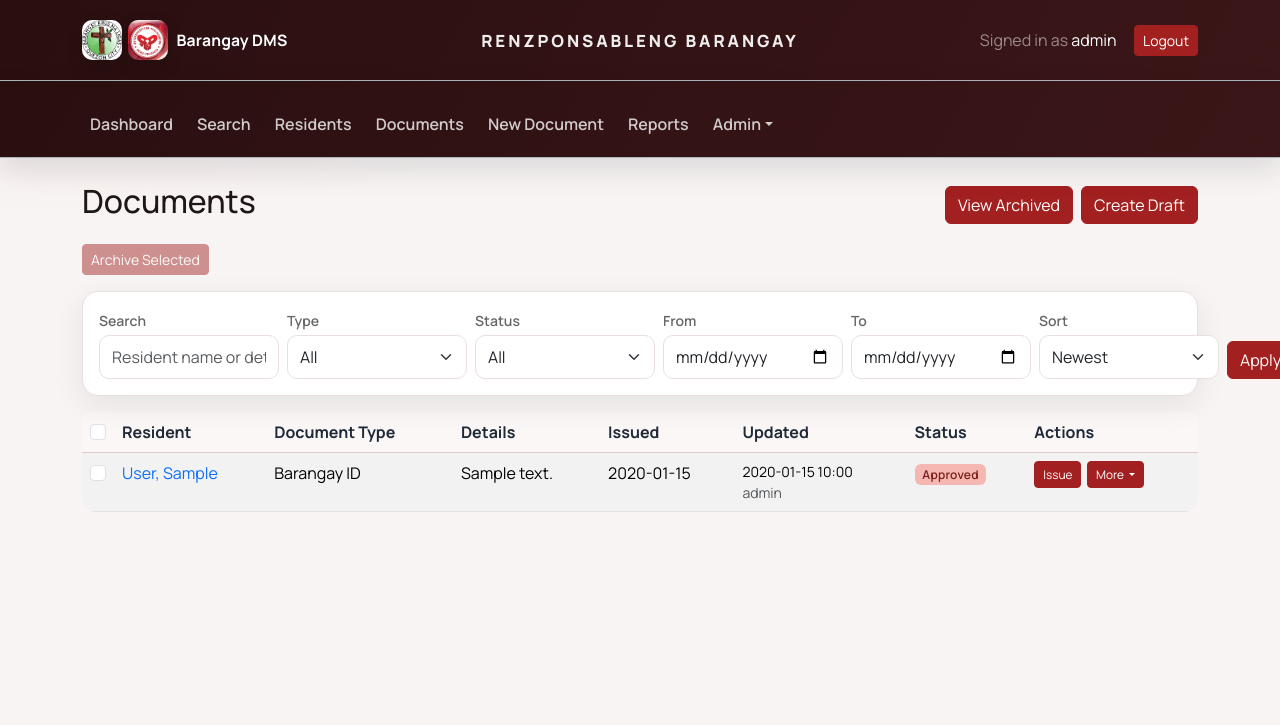
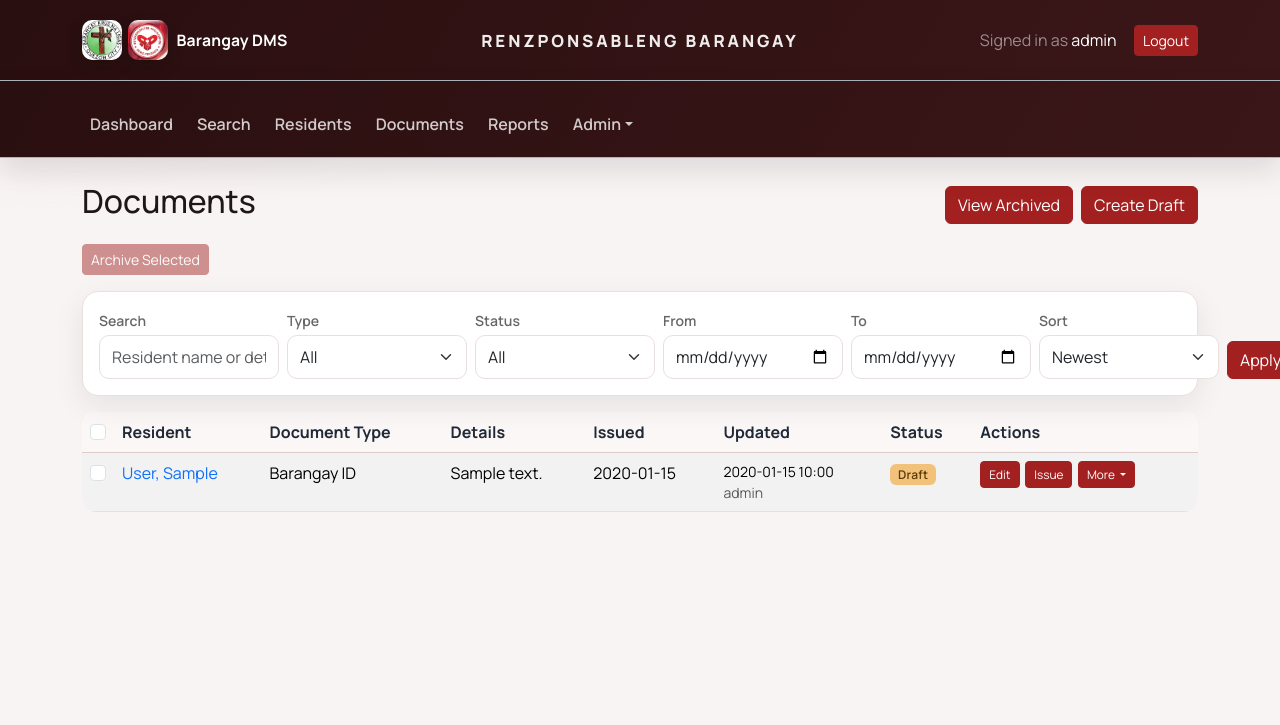
Before and after one commit to kaizen-2004/Barangay-Document-Management-System-V2, a Flask app: page /documents in a window 1280 px wide; the page is wider, and only the part inside the window is pictured. Shown: the top 725 px of that part. Run offline with Flask 3, Linux system fonts and the light colour scheme; a user stored in the database is signed in; tables that the repository leaves empty hold one stand-in row (values such as "Sample post"); some libraries are stand-ins or nearby versions.

```diff
--- a/barangay_project/routes.py
+++ b/barangay_project/routes.py
@@ -30,6 +30,7 @@ from .time_utils import utcnow
 
 
 DOCUMENT_STATUSES = ("draft", "pending", "approved", "issued")
+DRAFT_LIKE_STATUSES = ("draft", "pending", "approved")
 BRGY_ID_PATTERN = re.compile(r"^BRGY-\\d{4}-\\d{5}$", re.IGNORECASE)
 
 
@@ -160,7 +161,10 @@ def global_search():
             if type_id.isdigit():
                 query = query.filter(Document.document_type_id == int(type_id))
             if status in DOCUMENT_STATUSES:
-                query = query.filter(Document.status == status)
+                if status == "draft":
+                    query = query.filter(Document.status.in_(DRAFT_LIKE_STATUSES))
+                else:
+                    query = query.filter(Document.status == status)
             query = query.order_by(Document.issue_date.desc())
             if scope == "documents":
                 pagination = db.paginate(query, page=page, per_page=per_page, error_out=False)
@@ -690,7 +694,10 @@ def resident_profile(resident_id: int):
     if not show_archived:
         docs_query = docs_query.filter(Document.is_archived.is_(False))
     if doc_status in DOCUMENT_STATUSES:
-        docs_query = docs_query.filter(Document.status == doc_status)
+        if doc_status == "draft":
+            docs_query = docs_query.filter(Document.status.in_(DRAFT_LIKE_STATUSES))
+        else:
+            docs_query = docs_query.filter(Document.status == doc_status)
     docs_query = docs_query.order_by(Document.issue_date.desc())
 
     pagination = db.paginate(docs_query, page=page, per_page=per_page, error_out=False)
@@ -865,7 +872,10 @@ def list_documents():
         query = query.filter(Document.document_type_id == int(type_id))
 
     if status in DOCUMENT_STATUSES:
-        query = query.filter(Document.status == status)
+        if status == "draft":
+            query = query.filter(Document.status.in_(DRAFT_LIKE_STATUSES))
+        else:
+            query = query.filter(Document.status == status)
 
     # Optional date range (YYYY-MM-DD)
     try:
@@ -949,7 +959,10 @@ def list_archived_documents():
         query = query.filter(Document.document_type_id == int(type_id))
 
     if status in DOCUMENT_STATUSES:
-        query = query.filter(Document.status == status)
+        if status == "draft":
+            query = query.filter(Document.status.in_(DRAFT_LIKE_STATUSES))
+        else:
+            query = query.filter(Document.status == status)
 
     # Optional date range (YYYY-MM-DD)
     try:
@@ -1129,8 +1142,8 @@ def edit_document(document_id: int):
     if document.is_archived:
         flash("Archived documents cannot be edited.", "warning")
         return redirect(url_for("main.list_documents"))
-    if document.status in {"pending", "approved", "issued"}:
-        flash("Only draft documents can be edited.", "warning")
+    if document.status == "issued":
+        flash("Issued documents cannot be edited. Use Revise to create a new draft.", "warning")
         return redirect(url_for("main.list_documents"))
     form = DocumentForm(obj=document)
 
@@ -1191,60 +1204,6 @@ def edit_document(document_id: int):
     return render_template("document_form.html", form=form, title="Edit Document")
 
 
-@main_bp.route("/documents/<int:document_id>/approve", methods=["POST"])
-@login_required
-@roles_required("admin")
-def approve_document(document_id: int):
-    document = db.get_or_404(Document, document_id)
-    if document.is_archived:
-        flash("Archived documents cannot be approved.", "warning")
-        return redirect(url_for("main.list_documents"))
-    if document.status not in {"draft", "pending"}:
-        flash("Only draft or pending documents can be approved.", "warning")
-        return redirect(url_for("main.list_documents"))
-
-    document.status = "approved"
-    document.approved_at = utcnow()
-    document.approved_by_id = current_user.id
-    document.updated_at = utcnow()
-    document.updated_by_id = current_user.id
-    db.session.commit()
-    log_action(
-        f"Approved document #{document.id}",
-        entity_type="document",
-        entity_id=document.id,
-        meta={"status": document.status},
-    )
-    flash("Document approved.", "success")
-    return redirect(url_for("main.list_documents"))
-
-
-@main_bp.route("/documents/<int:document_id>/request-approval", methods=["POST"])
-@login_required
-@roles_required("clerk")
-def request_document_approval(document_id: int):
-    document = db.get_or_404(Document, document_id)
-    if document.is_archived:
-        flash("Archived documents cannot be submitted.", "warning")
-        return redirect(url_for("main.list_documents"))
-    if document.status != "draft":
-        flash("Only draft documents can be submitted for approval.", "warning")
-        return redirect(url_for("main.list_documents"))
-
-    document.status = "pending"
-    document.updated_at = utcnow()
-    document.updated_by_id = current_user.id
-    db.session.commit()
-    log_action(
-        f"Requested approval for document #{document.id}",
-        entity_type="document",
-        entity_id=document.id,
-        meta={"status": document.status},
-    )
-    flash("Approval request sent.", "success")
-    return redirect(url_for("main.list_documents"))
-
-
 @main_bp.route("/documents/<int:document_id>/issue", methods=["POST"])
 @login_required
 @roles_required("admin", "clerk")
@@ -1253,8 +1212,8 @@ def finalize_document_issue(document_id: int):
     if document.is_archived:
         flash("Archived documents cannot be issued.", "warning")
         return redirect(url_for("main.list_documents"))
-    if document.status != "approved":
-        flash("Only approved documents can be issued.", "warning")
+    if document.status not in DRAFT_LIKE_STATUSES:
+        flash("Only draft documents can be issued.", "warning")
         return redirect(url_for("main.list_documents"))
 
     resident = document.resident
@@ -1278,6 +1237,9 @@ def finalize_document_issue(document_id: int):
         flash("Issue date cannot be before the resident's birth date.", "warning")
         return redirect(url_for("main.list_documents"))
 
+    if document.status in {"pending", "approved"}:
+        document.approved_at = None
+        document.approved_by_id = None
     document.status = "issued"
     document.issued_at = utcnow()
     document.issued_by_id = current_user.id
--- a/barangay_project/templates/_log_helpers.html
+++ b/barangay_project/templates/_log_helpers.html
@@ -23,10 +23,6 @@
     Signed out
   {%- elif 'created document draft' in a -%}
     Created a document draft
-  {%- elif 'requested document approval' in a -%}
-    Requested document approval
-  {%- elif 'approved document' in a -%}
-    Approved a document
   {%- elif 'issued document' in a -%}
     Issued a document
   {%- elif 'downloaded document pdf' in a -%}
--- a/barangay_project/templates/base.html
+++ b/barangay_project/templates/base.html
@@ -57,7 +57,6 @@
           <li class="nav-item"><a class="nav-link" href="{{ url_for('main.global_search') }}">Search</a></li>
           <li class="nav-item"><a class="nav-link" href="{{ url_for('main.list_residents') }}">Residents</a></li>
           <li class="nav-item"><a class="nav-link" href="{{ url_for('main.list_documents') }}">Documents</a></li>
-          <li class="nav-item"><a class="nav-link" href="{{ url_for('main.issue_document') }}">New Document</a></li>
           <li class="nav-item"><a class="nav-link" href="{{ url_for('main.reports') }}">Reports</a></li>
 
           {% if current_user.role == 'admin' %}
--- a/barangay_project/templates/documents.html
+++ b/barangay_project/templates/documents.html
@@ -41,8 +41,6 @@
       <select id="status" name="status" class="form-select">
         <option value="" {% if not status %}selected{% endif %}>All</option>
         <option value="draft" {% if status == "draft" %}selected{% endif %}>Draft</option>
-        <option value="pending" {% if status == "pending" %}selected{% endif %}>Pending</option>
-        <option value="approved" {% if status == "approved" %}selected{% endif %}>Approved</option>
         <option value="issued" {% if status == "issued" %}selected{% endif %}>Issued</option>
       </select>
     </div>
@@ -119,12 +117,8 @@
             <td>
                 {% if doc.is_archived %}
                     <span class="badge bg-secondary">Archived</span>
-                {% elif doc.status == "draft" %}
+                {% elif doc.status in ["draft", "pending", "approved"] %}
                     <span class="badge bg-warning text-dark">Draft</span>
-                {% elif doc.status == "pending" %}
-                    <span class="badge bg-secondary">Pending</span>
-                {% elif doc.status == "approved" %}
-                    <span class="badge bg-info text-dark">Approved</span>
                 {% else %}
                     <span class="badge bg-success">Issued</span>
                 {% endif %}
@@ -141,22 +135,10 @@
                             <button type="submit" class="btn btn-sm btn-outline-primary">Revise</button>
                         </form>
                     {% endif %}
-                    {% if not doc.is_archived and doc.status == "draft" %}
+                    {% if not doc.is_archived and doc.status in ["draft", "pending", "approved"] %}
                         <a class="btn btn-sm btn-primary" href="{{ url_for('main.edit_document', document_id=doc.id) }}">Edit</a>
                     {% endif %}
-                    {% if not doc.is_archived and doc.status == "draft" and current_user.role == 'clerk' %}
-                        <form method="POST" action="{{ url_for('main.request_document_approval', document_id=doc.id) }}" class="d-inline">
-                            <input type="hidden" name="csrf_token" value="{{ csrf_token() }}">
-                            <button type="submit" class="btn btn-sm btn-outline-info">Request Approval</button>
-                        </form>
-                    {% endif %}
-                    {% if not doc.is_archived and doc.status in ["draft", "pending"] and current_user.role == 'admin' %}
-                        <form method="POST" action="{{ url_for('main.approve_document', document_id=doc.id) }}" class="d-inline">
-                            <input type="hidden" name="csrf_token" value="{{ csrf_token() }}">
-                            <button type="submit" class="btn btn-sm btn-outline-info">Approve</button>
-                        </form>
-                    {% endif %}
-                    {% if not doc.is_archived and doc.status == "approved" %}
+                    {% if not doc.is_archived and doc.status in ["draft", "pending", "approved"] %}
                         <form method="POST" action="{{ url_for('main.finalize_document_issue', document_id=doc.id) }}" class="d-inline">
                             <input type="hidden" name="csrf_token" value="{{ csrf_token() }}">
                             <button type="submit" class="btn btn-sm btn-outline-success">Issue</button>
```
Also changed, not shown: barangay_project/admin.py (+34 -4 lines), barangay_project/templates/resident_detail.html (+3 -21 lines), barangay_project/templates/search.html (+2 -12 lines).
